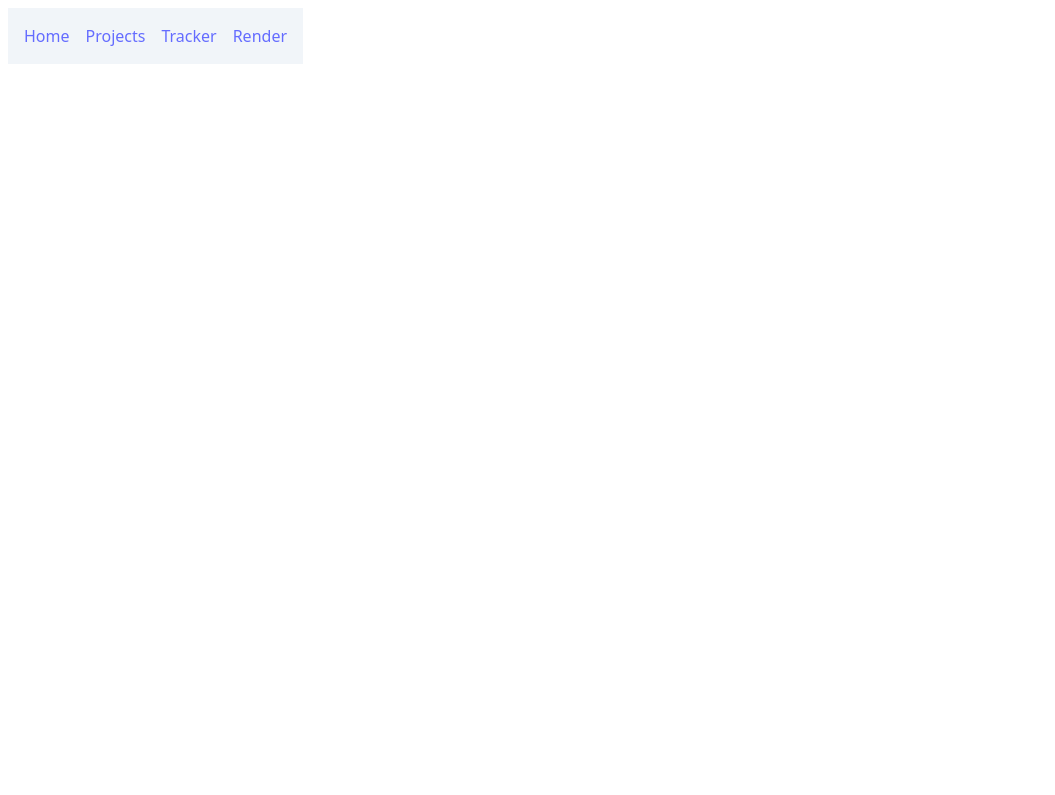
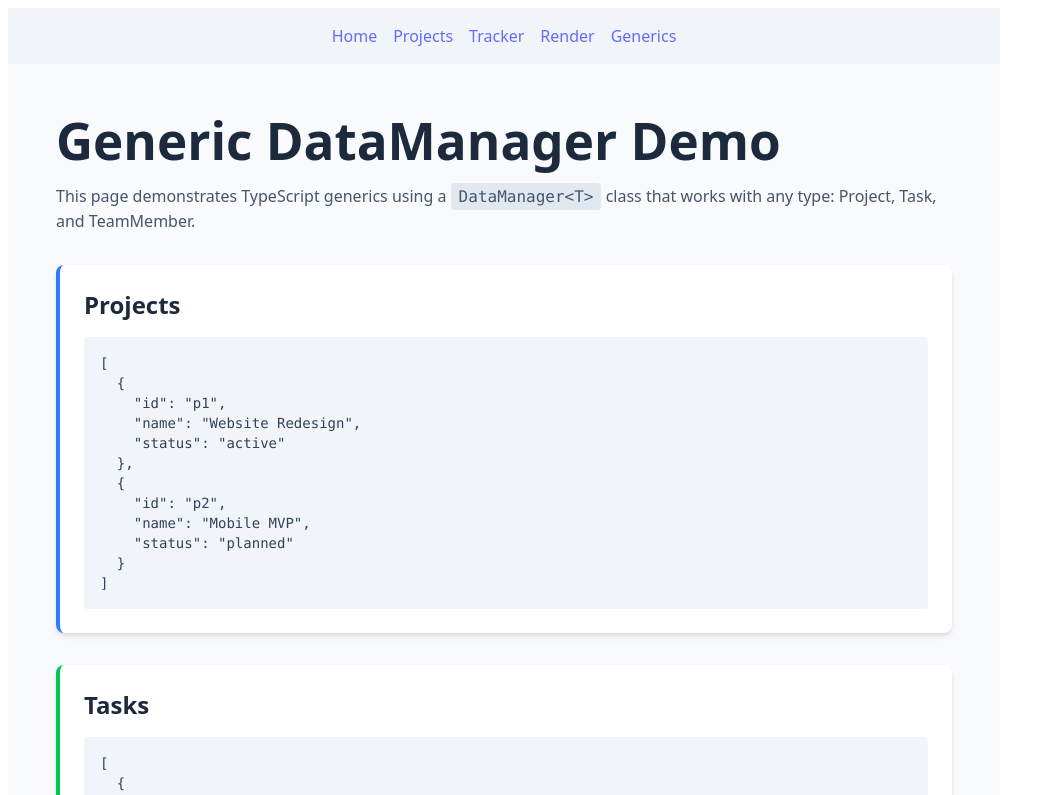
Before and after one commit to jadiennejenson/ts-intro-vite, a React (Vite) app: page /generics in a window 1280 px wide. Shown: the top 795 px of the page, without its empty margins (0-1055 px from the left). Built offline with nearby package versions, Linux system fonts and the light colour scheme.

Commit message:
new files added

```diff
--- a/src/App.tsx
+++ b/src/App.tsx
@@ -3,6 +3,7 @@ import Home from './pages/Home';
 import Tracker from './pages/Tracker';
 import ProjectsPage from './pages/ProjectsPage';
 import { Render } from './pages/Render'
+import Generics from './pages/Generics';
 
 export default function App() {
   return (
@@ -14,6 +15,7 @@ export default function App() {
           <Link to="/projects">Projects</Link>
           <Link to="/tracker">Tracker</Link>
           <Link to="/render">Render</Link>
+          <Link to="/generics">Generics</Link>
         </div>
       </nav>
 
@@ -24,6 +26,7 @@ export default function App() {
           <Route path="/projects" element={<ProjectsPage />} />
           <Route path="/tracker" element={<Tracker />} />
           <Route path="/render" element={<Render />} />
+          <Route path="/generics" element={<Generics />} />
         </Routes>
       </main>
     </Router>
--- /dev/null
+++ b/src/data/DataManager.ts
@@ -0,0 +1,75 @@
+export type Id = string;
+
+export class DataManager<T extends { id: Id }> {
+  private items: T[] = [];
+
+  getAll(): T[] {
+    // Return a copy so callers can’t mutate our internal array by accident
+    // Retunning a new array also allows us to easily add sorting/filtering later if needed without changing the API
+    return [...this.items];
+  }
+//T can be any type we want
+add(item: T): void {
+    // Simple uniqueness guard to avoid duplicate IDs in-memory
+    const exists = this.items.some((x) => x.id === item.id);
+    if (exists) throw new Error(`Duplicate id: ${item.id}`);
+
+    this.items.push(item);
+  }
+
+  getById(id: string): T | undefined {
+    return this.items.find((x) => x.id === id);
+  }
+
+  removeById(id: string): boolean {
+    const before = this.items.length;
+    this.items = this.items.filter((x) => x.id !== id);
+    return this.items.length !== before;
+  }
+
+  updateById(id: string, patch: Partial<T>): T {
+    const item = this.getById(id);
+    if (!item) throw new Error(`No item found with id: ${id}`);
+
+    // We keep `id` stable even if patch includes a different id
+    const updated = { ...item, ...patch, id: item.id };
+    this.items = this.items.map((x) => (x.id === id ? updated : x));
+    return updated;
+  }
+
+  setAll(items: T[]): void {
+    this.items = [...items];
+  }
+
+  sortBy<K extends keyof T>(key: K, direction: "asc" | "desc" = "asc"): T[] {
+  const factor = direction === "asc" ? 1 : -1;
+
+  const copy = [...this.items];
+  copy.sort((a, b) => {
+    const av = a[key];
+    const bv = b[key];
+
+    // Handle common primitive types
+    if (typeof av === "string" && typeof bv === "string") {
+      return av.localeCompare(bv) * factor;
+    }
+
+    if (typeof av === "number" && typeof bv === "number") {
+      return (av - bv) * factor;
+    }
+
+    if (typeof av === "boolean" && typeof bv === "boolean") {
+      return (Number(av) - Number(bv)) * factor;
+    }
+
+    // Fallback: keep original order if values aren’t comparable
+    return 0;
+  });
+
+  return copy;
+}
+
+  clear(): void {
+    this.items = [];
+  }
+}
--- /dev/null
+++ b/src/helpers/storage.ts
@@ -0,0 +1,48 @@
+import type { AnyEntity, Project, Task, TeamMember } from "./types";
+import { isAnyEntity, isProject, isTask, isTeamMember, isRecord } from "./typeGuards";
+
+const STORAGE_KEY = "pm.entities.v1";
+
+export function saveEntities(entities: AnyEntity[]): void {
+  localStorage.setItem(STORAGE_KEY, JSON.stringify(entities));
+}
+
+export function loadEntities(): AnyEntity[] {
+  const raw = localStorage.getItem(STORAGE_KEY);
+  if (!raw) return [];
+
+  let parsed: unknown;
+  try {
+    parsed = JSON.parse(raw) as unknown;
+  } catch {
+    return [];
+  }
+
+  if (!Array.isArray(parsed)) return [];
+
+  return parsed.filter(isAnyEntity);
+}
+
+export function splitEntities(entities: AnyEntity[]): {
+  projects: Project[];
+  tasks: Task[];
+  members: TeamMember[];
+} {
+  return {
+    projects: entities.filter(isProject),
+    tasks: entities.filter(isTask),
+    members: entities.filter(isTeamMember),
+  };
+}
+
+// Optional: load a settings object safely (demo of isRecord)
+export function loadSettings(): { theme?: string } {
+  const raw = localStorage.getItem("pm.settings.v1");
+  if (!raw) return {};
+
+  const parsed: unknown = JSON.parse(raw);
+  if (!isRecord(parsed)) return {};
+
+  const theme = typeof parsed.theme === "string" ? parsed.theme : undefined;
+  return { theme };
+}
--- /dev/null
+++ b/src/helpers/typeGuards.ts
@@ -0,0 +1,43 @@
+import type { Project, Task, TeamMember, AnyEntity } from "./types";
+
+export function isRecord(value: unknown): value is Record<string, unknown> {
+  return typeof value === "object" && value !== null;
+}
+
+export function isProject(value: unknown): value is Project {
+  if (!isRecord(value)) return false;
+  return (
+    value.kind === "project" &&
+    typeof value.id === "string" &&
+    typeof value.createdAt === "number" &&
+    typeof value.name === "string" &&
+    (value.status === "planned" || value.status === "active" || value.status === "done")
+  );
+}
+
+export function isTask(value: unknown): value is Task {
+  if (!isRecord(value)) return false;
+  return (
+    value.kind === "task" &&
+    typeof value.id === "string" &&
+    typeof value.createdAt === "number" &&
+    typeof value.projectId === "string" &&
+    typeof value.title === "string" &&
+    typeof value.completed === "boolean"
+  );
+}
+
+export function isTeamMember(value: unknown): value is TeamMember {
+  if (!isRecord(value)) return false;
+  return (
+    value.kind === "member" &&
+    typeof value.id === "string" &&
+    typeof value.createdAt === "number" &&
+    typeof value.fullName === "string" &&
+    (value.role === "pm" || value.role === "dev" || value.role === "design")
+  );
+}
+
+export function isAnyEntity(value: unknown): value is AnyEntity {
+  return isProject(value) || isTask(value) || isTeamMember(value);
+}
--- /dev/null
+++ b/src/pages/Generics.tsx
@@ -0,0 +1,75 @@
+import { useMemo } from "react";
+import { DataManager } from "../data/DataManager";
+import type { Project, Task, TeamMember } from "../models/entities";
+
+export default function Generics() {
+  // Create DataManager instances as generic containers for different types
+  const { projects, tasks, team } = useMemo(() => {
+    const projects = new DataManager<Project>();
+    const tasks = new DataManager<Task>();
+    const team = new DataManager<TeamMember>();
+
+    // Add sample project data
+    projects.add({ id: "p1", name: "Website Redesign", status: "active" });
+    projects.add({ id: "p2", name: "Mobile MVP", status: "planned" });
+
+    // Add sample task data
+    tasks.add({ id: "t1", projectId: "p1", title: "Create wireframes", done: false, priority: "high" });
+    tasks.add({ id: "t2", projectId: "p1", title: "Design mockups", done: true, priority: "medium" });
+
+    // Add sample team member data
+    team.add({ id: "u1", fullName: "Avery Chen", role: "pm", assignedProjectIds: ["p1", "p2"] });
+    team.add({ id: "u2", fullName: "Jordan Smith", role: "dev", assignedProjectIds: ["p1"] });
+
+    return { projects, tasks, team };
+  }, []);
+
+  return (
+    <div className="flex flex-col gap-8 p-4 sm:p-12 bg-slate-50 min-h-screen w-full">
+      <div className="w-full max-w-4xl mx-auto">
+        <h1 className="text-4xl sm:text-6xl font-extrabold text-slate-800 mb-4">
+          Generic DataManager Demo
+        </h1>
+        <p className="text-slate-600 mb-8">
+          This page demonstrates TypeScript generics using a{" "}
+          <code className="bg-slate-200 px-2 py-1 rounded">DataManager&lt;T&gt;</code> class
+          that works with any type: Project, Task, and TeamMember.
+        </p>
+
+        {/* Projects Section */}
+        <div className="mb-8 bg-white rounded-lg shadow-md p-6 border-l-4 border-blue-500">
+          <h2 className="text-2xl font-bold text-slate-800 mb-4">Projects</h2>
+          <pre className="bg-slate-100 p-4 rounded overflow-auto text-xs sm:text-sm text-slate-700">
+            {JSON.stringify(projects.getAll(), null, 2)}
+          </pre>
+        </div>
+
+        {/* Tasks Section */}
+        <div className="mb-8 bg-white rounded-lg shadow-md p-6 border-l-4 border-green-500">
+          <h2 className="text-2xl font-bold text-slate-800 mb-4">Tasks</h2>
+          <pre className="bg-slate-100 p-4 rounded overflow-auto text-xs sm:text-sm text-slate-700">
+            {JSON.stringify(tasks.getAll(), null, 2)}
+          </pre>
+        </div>
+
+        {/* Team Members Section */}
+        <div className="mb-8 bg-white rounded-lg shadow-md p-6 border-l-4 border-purple-500">
+          <h2 className="text-2xl font-bold text-slate-800 mb-4">Team Members</h2>
+          <pre className="bg-slate-100 p-4 rounded overflow-auto text-xs sm:text-sm text-slate-700">
+            {JSON.stringify(team.getAll(), null, 2)}
+          </pre>
+        </div>
+
+        {/* Info Note */}
+        <div className="bg-blue-50 border-l-4 border-blue-400 p-6 rounded">
+          <p className="text-slate-700">
+            <strong>💡 Note:</strong> Uncomment the intentional type error below in your code to see TypeScript protecting you:
+          </p>
+          <code className="block bg-slate-200 p-3 mt-2 rounded text-xs sm:text-sm text-red-700">
+            {/* tasks.add({{ id: "p3", name: "Not a Task", status: "done" }}); */}
+          </code>
+        </div>
+      </div>
+    </div>
+  );
+}
--- a/src/pages/Home.tsx
+++ b/src/pages/Home.tsx
@@ -7,8 +7,8 @@ export default function Home() {
     /* 1. Use w-full and px-4 to prevent content from hitting the edges on mobile */
     <div className="flex flex-col items-center gap-8 p-4 sm:p-12 bg-slate-50 min-h-screen w-full">
 
-      {/* 2. Blue Vite Box: Uses w-full to grow, but max-w-2xl to stop it from getting TOO wide */}
-      <div className="w-full max-w-2xl bg-blue-50 border-4 border-blue-400 rounded-xl p-6 sm:p-12 text-center shadow-sm">
+      {/* 2. Blue Vite Box: Uses w-full to grow, but max-w-4xl on large screens and max-w-6xl on xl screens */}
+      <div className="w-full max-w-4xl xl:max-w-6xl bg-blue-50 border-4 border-blue-400 rounded-xl p-6 sm:p-12 text-center shadow-sm">
         <p className="text-xs sm:text-sm text-slate-600 mb-4 font-medium">
           Helpers Module Loaded - Check Console for Output
         </p>
@@ -27,7 +27,7 @@ export default function Home() {
       </div>
 
       {/* 4. Green Summary Box: Follows the same responsive width pattern */}
-      <div className="w-full max-w-2xl bg-green-50 border-4 border-green-500 rounded-xl p-6 sm:p-8 shadow-sm">
+      <div className="w-full max-w-4xl xl:max-w-6xl bg-green-50 border-4 border-green-500 rounded-xl p-6 sm:p-8 shadow-sm">
         <h2 className="text-center font-bold text-slate-800 text-xl mb-4 underline decoration-green-300 underline-offset-4">
           Summary
         </h2>
--- a/src/pages/ProjectsPage.tsx
+++ b/src/pages/ProjectsPage.tsx
@@ -34,7 +34,7 @@ export default function ProjectsPage() {
 
   return (
     <div className="min-h-screen bg-slate-50 py-8 px-4 sm:px-6 xl:px-8">
-      <div className="mx-auto flex w-full max-w-7xl xl:max-w-screen-xl flex-col gap-8 xl:gap-12">
+      <div className="mx-auto flex w-full max-w-7xl xl:max-w-screen-xl 2xl:max-w-screen-2xl flex-col gap-8 xl:gap-12">
         <div className="grid gap-6 xl:grid-cols-2">
           <AddProjectForm onAdd={addProject} count={filteredProjects.length} />
 
--- a/src/pages/Tracker.tsx
+++ b/src/pages/Tracker.tsx
@@ -49,7 +49,7 @@ export default function Tracker() {
       </header>
 
       {/* 2. Functional Timers */}
-      <div className="w-full max-w-3xl space-y-4">
+      <div className="w-full max-w-4xl xl:max-w-6xl space-y-4">
         {timers.map((timer) => (
           <div key={timer.id} className="flex items-center justify-between p-6 border rounded-xl shadow-sm hover:shadow-md transition-shadow">
             <div>
```
Also changed, not shown: src/helpers/entityHelpers.ts (added, +20 -0 lines), src/pages/Render.tsx (+12 -8 lines).
